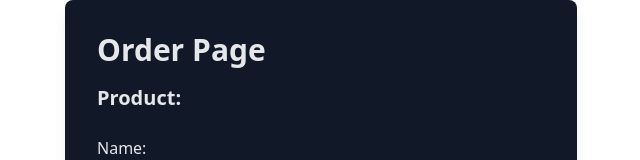
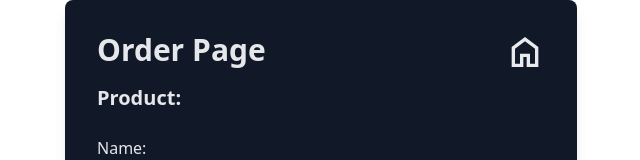
Before and after one commit to shariq-gazdar/SandalMahal, a React (Vite) app: page /order in a window 1280 px wide. Shown: the top 160 px of the page, without its empty margins (319-959 px from the left). Built offline with nearby package versions, Linux system fonts and the light colour scheme.

Commit message:
home button!!

```diff
--- a/src/components/Order.jsx
+++ b/src/components/Order.jsx
@@ -1,6 +1,7 @@
 import React, { useState } from "react";
 import { useLocation } from "react-router-dom";
 import emailjs from "@emailjs/browser";
+import home from "../assets/home.svg";
 
 function Order() {
   const location = useLocation();
@@ -57,6 +58,9 @@ function Order() {
 
   return (
     <div className="max-w-lg mx-auto p-8 bg-gray-900 text-gray-200 shadow-lg rounded-lg">
+      <a href="/">
+        <img src={home} alt="" className="w-10 float-right" />
+      </a>
       <h1 className="text-3xl font-bold mb-4">Order Page</h1>
       <h2 className="text-xl font-semibold mb-2">Product: {title}</h2>
       <p className="text-gray-400 mb-6">{description}</p>
```
Also changed, not shown: src/assets/home.svg (added).
